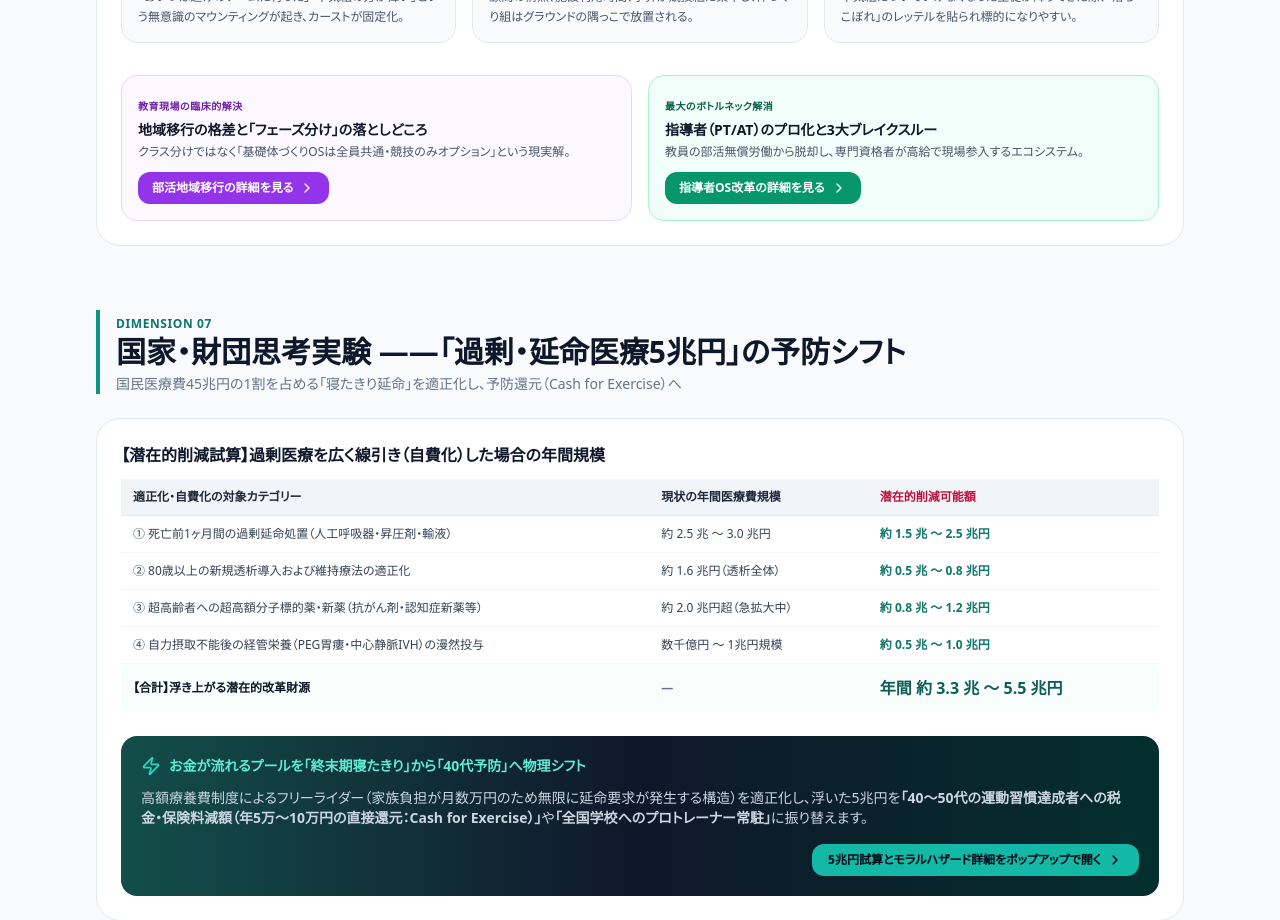
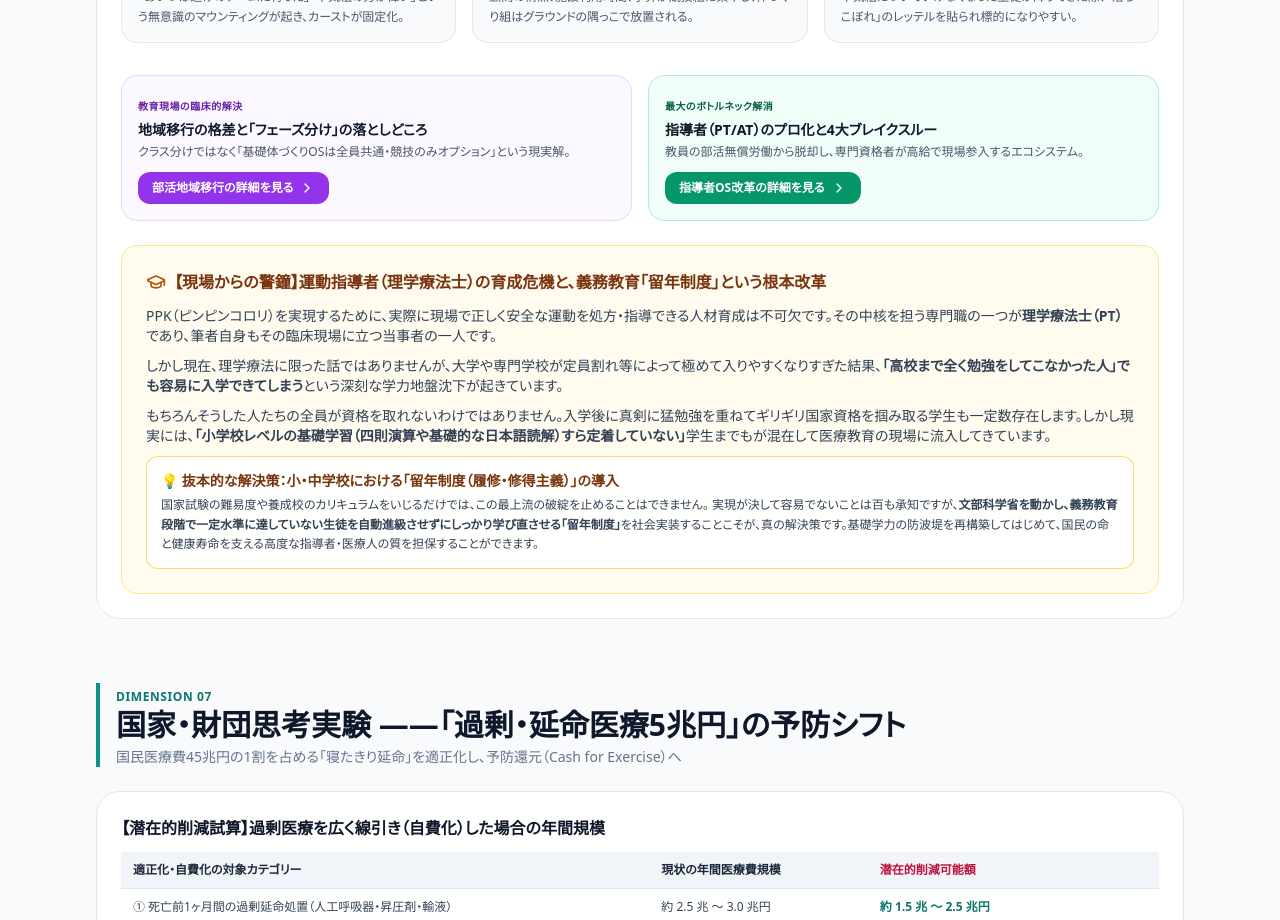
Before and after one commit to csdkotsuka/fordays_evidence, a Next.js app: page /ppk in a window 1280 px wide. Shown: the part 4020-4940 px from the top of the page. Built offline with nearby package versions, Linux system fonts and the light colour scheme.

Commit message:
feat(ppk): 運動指導者（理学療法士）の育成危機と義務教育留年制度の提言コラムを追加

```diff
--- a/src/app/ppk/page.tsx
+++ b/src/app/ppk/page.tsx
@@ -601,7 +601,7 @@ export default function PPKPage() {
                   <div className="space-y-1">
                     <span className="text-[10px] font-bold text-emerald-800 uppercase tracking-wider">最大のボトルネック解消</span>
                     <h4 className="font-bold text-slate-900 text-sm">
-                      指導者（PT/AT）のプロ化と3大ブレイクスルー
+                      指導者（PT/AT）のプロ化と4大ブレイクスルー
                     </h4>
                     <p className="text-xs text-slate-600">
                       教員の部活無償労働から脱却し、専門資格者が高給で現場参入するエコシステム。
@@ -609,11 +609,39 @@ export default function PPKPage() {
                   </div>
                   <button
                     onClick={() => openTopicModal('coach-revolution')}
-                    className="self-start px-3.5 py-2 rounded-xl bg-emerald-600 hover:bg-emerald-700 text-white font-bold text-xs transition-colors shadow-xs flex items-center gap-1.5"
+                    className="self-start px-3.5 py-2 rounded-xl bg-emerald-600 hover:bg-emerald-700 text-white font-bold text-xs transition-colors shadow-xs flex items-center gap-1.5 cursor-pointer"
                   >
                     <span>指導者OS改革の詳細を見る</span>
                     <ChevronRight className="w-4 h-4" />
                   </button>
+                </div>
+              </div>
+
+              {/* コラム: 運動指導者の育成と義務教育改革のリアル */}
+              <div className="p-5 sm:p-6 rounded-2xl bg-amber-50/80 border border-amber-200 text-slate-800 space-y-3">
+                <div className="flex items-center gap-2 text-amber-900 font-black text-sm sm:text-base">
+                  <GraduationCap className="w-5 h-5 text-amber-700 shrink-0" />
+                  <span>【現場からの警鐘】運動指導者（理学療法士）の育成危機と、義務教育「留年制度」という根本改革</span>
+                </div>
+                <div className="text-xs sm:text-sm text-slate-700 leading-relaxed space-y-2.5">
+                  <p>
+                    PPK（ピンピンコロリ）を実現するために、実際に現場で正しく安全な運動を処方・指導できる人材育成は不可欠です。その中核を担う専門職の一つが<strong>理学療法士（PT）</strong>であり、筆者自身もその臨床現場に立つ当事者の一人です。
+                  </p>
+                  <p>
+                    しかし現在、理学療法に限った話ではありませんが、大学や専門学校が定員割れ等によって極めて入りやすくなりすぎた結果、<strong>「高校まで全く勉強をしてこなかった人」でも容易に入学できてしまう</strong>という深刻な学力地盤沈下が起きています。
+                  </p>
+                  <p>
+                    もちろんそうした人たちの全員が資格を取れないわけではありません。入学後に真剣に猛勉強を重ねてギリギリ国家資格を掴み取る学生も一定数存在します。しかし現実には、<strong>「小学校レベルの基礎学習（四則演算や基礎的な日本語読解）すら定着していない」</strong>学生までもが混在して医療教育の現場に流入してきています。
+                  </p>
+                  <div className="p-3.5 rounded-xl bg-white/90 border border-amber-300/80 text-amber-950 font-medium space-y-1">
+                    <span className="font-bold text-xs sm:text-sm text-amber-900 block">
+                      💡 抜本的な解決策：小・中学校における「留年制度（履修・修得主義）」の導入
+                    </span>
+                    <p className="text-xs text-slate-700 leading-relaxed">
+                      国家試験の難易度や養成校のカリキュラムをいじるだけでは、この最上流の破綻を止めることはできません。
+                      実現が決して容易でないことは百も承知ですが、<strong>文部科学省を動かし、義務教育段階で一定水準に達していない生徒を自動進級させずにしっかり学び直させる「留年制度」</strong>を社会実装することこそが、真の解決策です。基礎学力の防波堤を再構築してはじめて、国民の命と健康寿命を支える高度な指導者・医療人の質を担保することができます。
+                    </p>
+                  </div>
                 </div>
               </div>
             </div>
--- a/src/data/ppkData.ts
+++ b/src/data/ppkData.ts
@@ -192,9 +192,9 @@ export const PPK_MODAL_TOPICS: Record<string, PPKModalTopic> = {
     id: 'coach-revolution',
     badge: '指導者育成・人的資本',
     badgeColor: 'bg-emerald-100 text-emerald-900 border-emerald-200',
-    title: '指導者（Human Capital）のOSアップデートと3大ブレイクスルー',
-    subtitle: '最大のボトルネックは「目の前の大人」。根性論を淘汰し、専門職が高給を得るエコシステムへ',
-    summary: 'いくら予算や施設があっても、指導者が昭和の根性論で怒鳴り、過剰負荷で怪我をさせていれば運動嫌いは加速します。指導者育成にこそ最大のROIがあります。',
+    title: '指導者（Human Capital）のOSアップデートと4大ブレイクスルー',
+    subtitle: '最大のボトルネックは「目の前の大人」。根性論の淘汰、専門職エコシステム、そして教育基盤の抜本改革',
+    summary: 'いくら予算や施設があっても、指導者が昭和の根性論で怒鳴り、過剰負荷で怪我をさせていれば運動嫌いは加速します。指導者育成の質と、それを支える教育基盤にこそ最大のROIがあります。',
     sections: [
       {
         heading: '1. 指導者に求められる「指導観OS」の根本的刷新',
@@ -216,9 +216,22 @@ export const PPK_MODAL_TOPICS: Record<string, PPKModalTopic> = {
       {
         heading: '3. 指導者のアップデート（再教育）システムの制度化',
         content: '古い価値観を持った指導者を現場に立たせないため、更新講習での「アンコンシャス・バイアス（無意識の偏見）」やハラスメント防止教育の義務化、最新の発達心理学・スポーツ医学講習の受講を必須化する必要があります。'
+      },
+      {
+        heading: '4. 【指導者育成の根源的ボトルネック】養成校の全入化と義務教育「留年制度」の必要性',
+        content: '運動を正しく処方・指導する専門職の筆頭として「理学療法士（PT）」等の存在が不可欠ですが、その専門職育成の現場において極めて深刻な学力地盤沈下が起きています。',
+        points: [
+          '【大学・専門学校の「全入化」による学力崩壊】理学療法に限らず養成校が急増した結果、定員割れにより高校まで全く勉強してこなかった層でも容易に入学できる状態が生じています。真面目に学び直してギリギリ資格を取得する学生もいますが、中には小学校レベルの基礎学習（四則演算や基礎読解力）すら定着していない学生が混在しているのが臨床・養成現場の現実です。',
+          '【小手先の資格試験対策では防げない質の劣化】最低限の科学的思考や病態理解の基礎が欠落したまま現場に出れば、受講者や患者の身体を正しく評価し、安全な運動を処方することはできません。',
+          '【抜本的解決策：義務教育段階での「留年制度」】国家試験の難易度調整や養成校の指導だけでは根本解決になりません。真の解決策は、文部科学省を動かし、義務教育（小・中学校）段階で基礎学力が身についていない生徒を自動進級させず留年させる「履修・修得主義」の導入です。容易な道ではありませんが、最上流の基礎教育の防波堤を再建しなければ、国家の健康寿命を支える専門人材の質は担保できません。'
+        ],
+        alert: {
+          type: 'warning',
+          text: '「簡単ではない改革」から目を背け、基礎学力なきまま上流へ送り出す教育構造を放置すれば、医療・リハビリ・運動指導の全現場で深刻な質の破綻を招きます。'
+        }
       }
     ],
-    keyTakeaway: '「教員を部活から解放」し、「専門知識を持つPT・トレーナーを適正報酬で教育現場へ呼び込む」ことが、PPK社会への最大のレバレッジです。'
+    keyTakeaway: '「教員を部活から解放し専門職を高給で呼び込む」と同時に、「義務教育段階での基礎学力の担保（留年制度）」という最上流の改革が、PPK社会を支える指導者の質を守る要です。'
   },
 
   'medical-budget-shift': {
```
